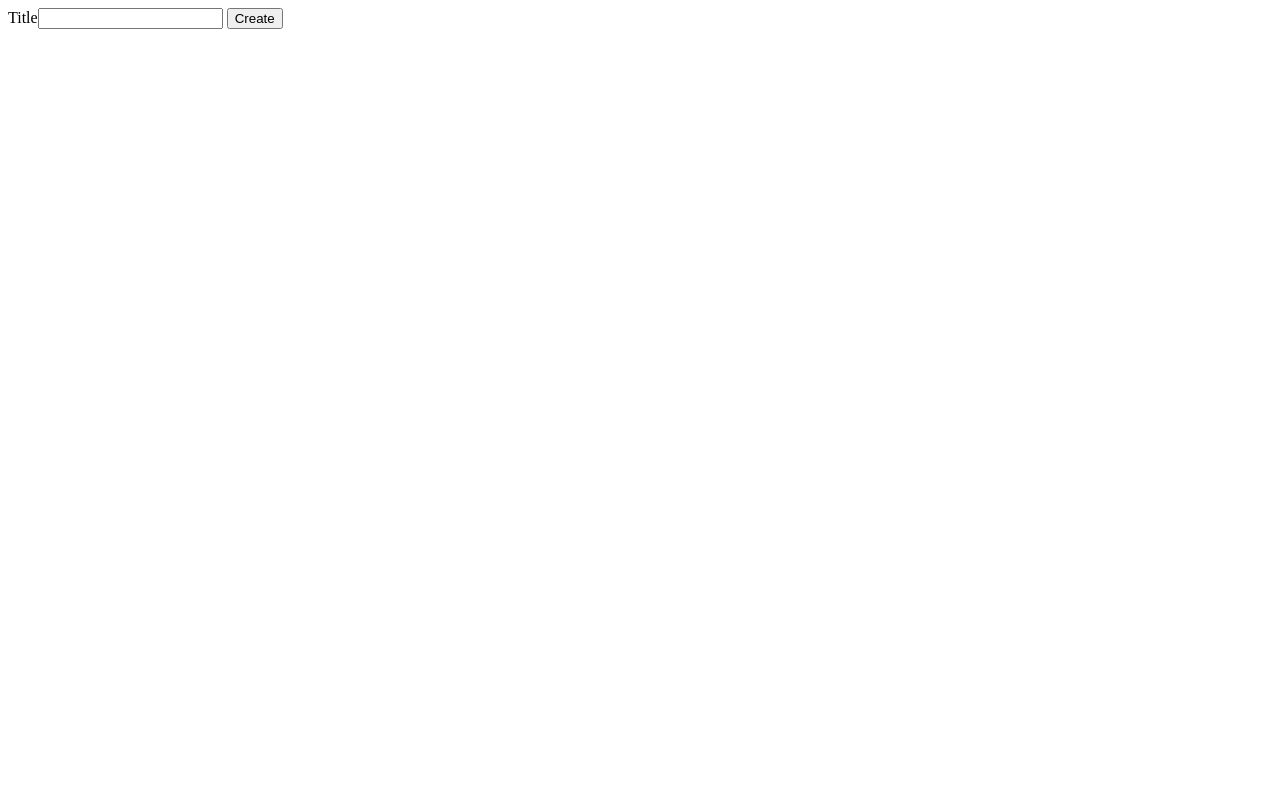
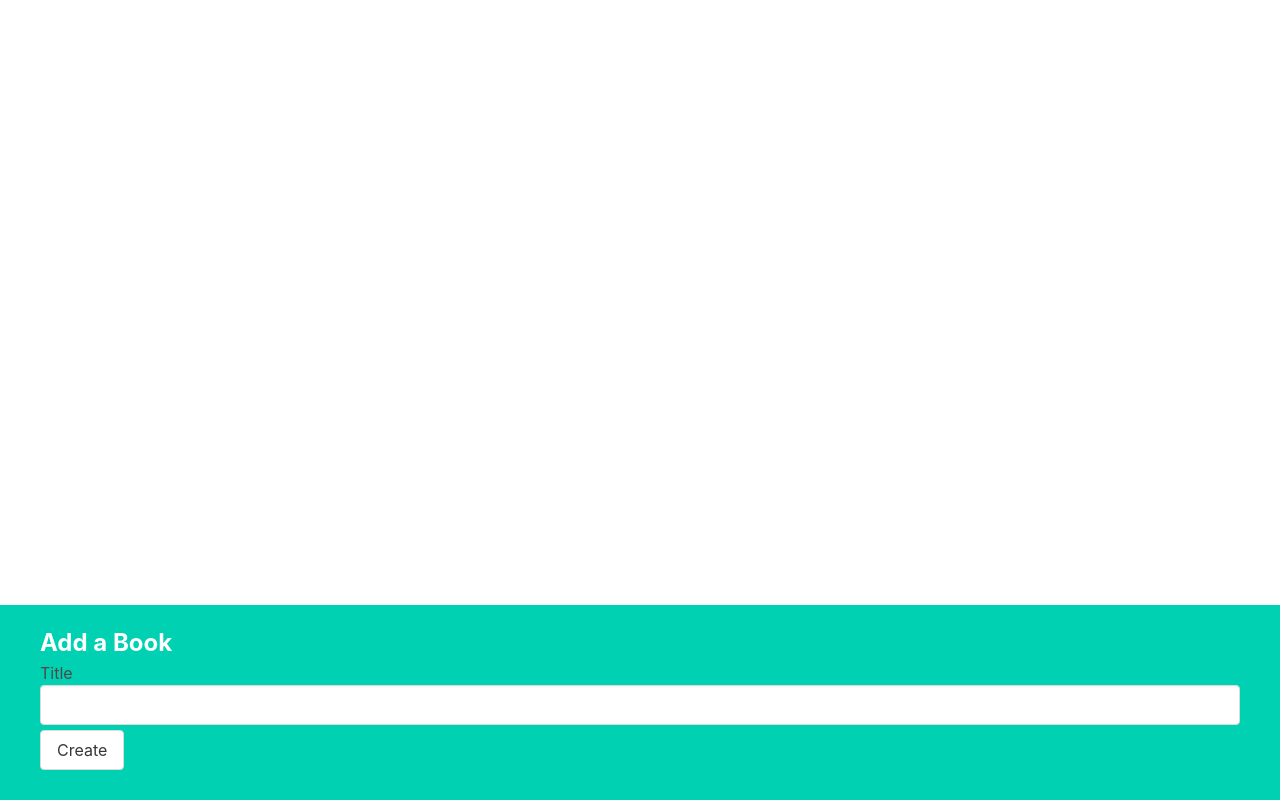
Before and after one commit to zaktech96/book-search, a React (Create React App) app: page / in a window 1280 px wide. Built offline with nearby package versions, Linux system fonts and the light colour scheme.

Commit message:
classea applied

```diff
--- a/src/components/BookCreate.js
+++ b/src/components/BookCreate.js
@@ -13,12 +13,13 @@
     SetInput(""); // makes empty input
   };
   return (
-    <div>
+    <div className="book-create">
+      <h3> Add a Book</h3>
       <form onSubmit={handleSubmit}>
         <label> Title</label>
-        <input value={input} onChange={handleChange} />{" "}
+        <input className="input" value={input} onChange={handleChange} />{" "}
         {/* connecting input with event*/}
-        <button> Create</button>
+        <button className="button"> Create</button>
       </form>
     </div>
   );
--- a/src/index.js
+++ b/src/index.js
@@ -1,3 +1,4 @@
+import "./index.css";
 import React from "react";
 import ReactDOM from "react-dom/client";
 import App from "./App";
```
